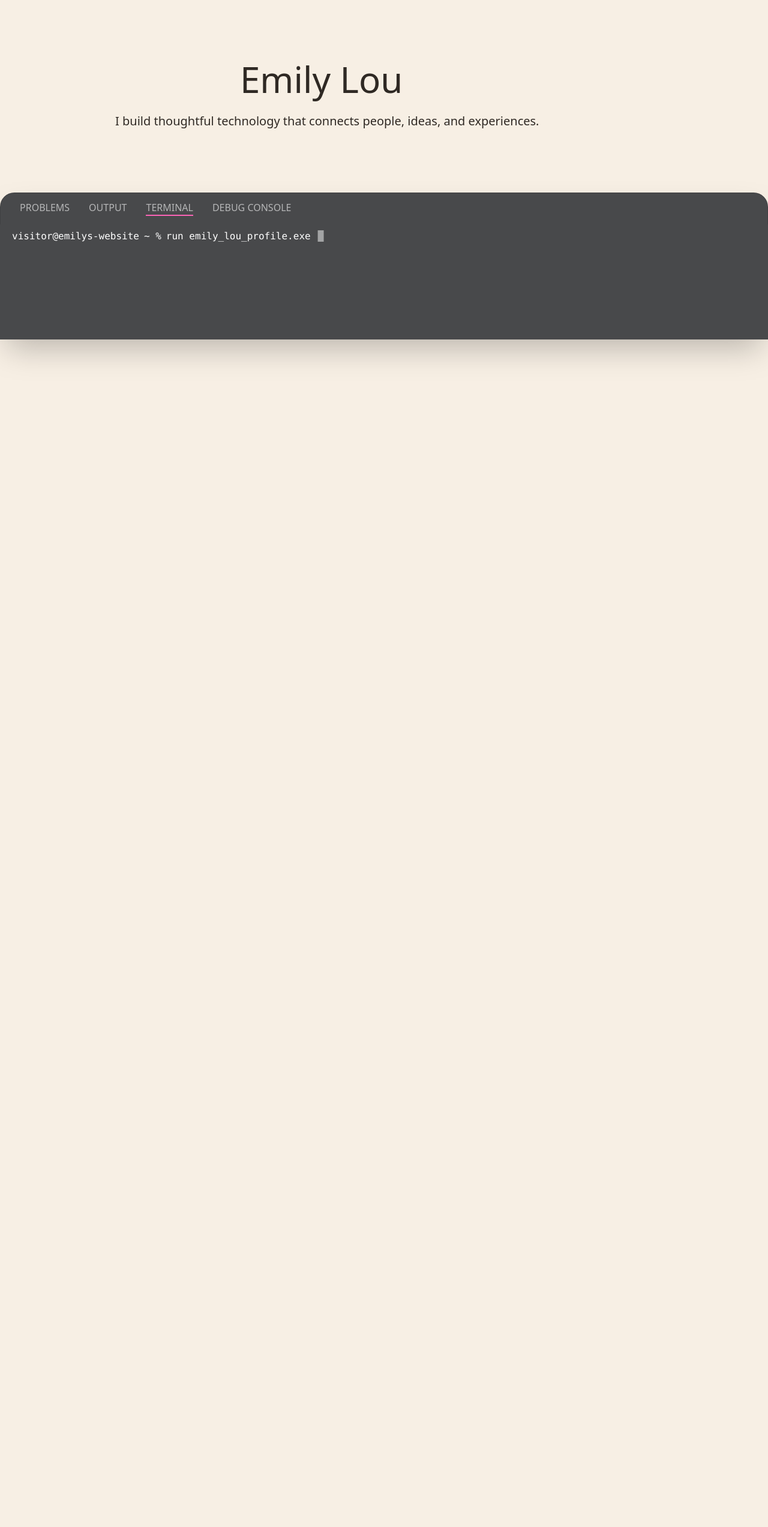
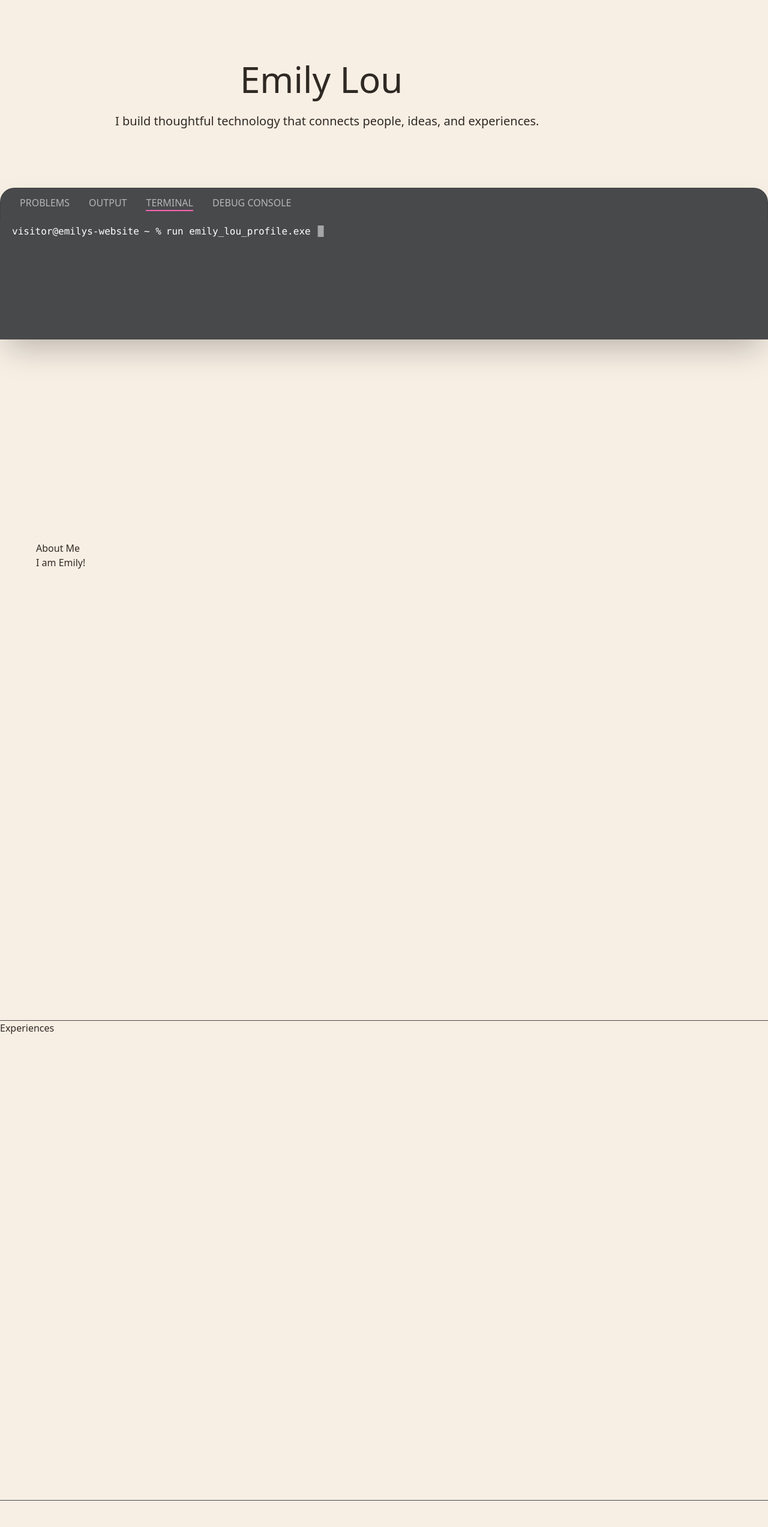
Before and after one commit to elou8155/personal-website, a Next.js app in the folder portfolio/: page / in a window 1280 px wide. Shown: the part 234-2780 px from the top of the page at 60% size. Before the commit the page ends 800 px from the top, so only its background shows below. Built offline with nearby package versions, Linux system fonts and the light colour scheme.

Commit message:
Created remaining website sections

```diff
--- /dev/null
+++ b/portfolio/app/components/About.tsx
@@ -0,0 +1,13 @@
+export default function About(){
+    return (
+        <section id="about" className="px-15 relative mx-auto min-h-screen">
+            <h2>
+                About Me
+            </h2>
+            <p>
+                I am Emily!
+            </p>
+            <div className="absolute bottom-0 left-0 right-0 w-full h-px bg-grey"/>
+        </section>
+    )
+}
--- /dev/null
+++ b/portfolio/app/components/Contact.tsx
@@ -0,0 +1,10 @@
+export default function Contact(){
+    return(
+        <section id="contact" className="px-10 py-10 relative min-h-screen mx-auto">
+            <h2>
+                Contact
+            </h2>
+            <div className="mx-auto absolute bottom-0 left-0 right-0 h-px bg-grey"/>
+        </section>
+    )
+}
--- /dev/null
+++ b/portfolio/app/components/Experience.tsx
@@ -0,0 +1,10 @@
+export default function Experience(){
+    return(
+        <section id="experience" className="relative min-h-screen mx-auto">
+            <h2>
+                Experiences
+            </h2>
+            <div className="mx-auto absolute bottom-0 left-0 right-0 h-px bg-grey"/>
+        </section>
+    )
+}
--- /dev/null
+++ b/portfolio/app/components/Hero.tsx
@@ -0,0 +1,13 @@
+export default function Hero(){
+    return (
+        <section id="home" className="min-h-screen">
+            <h1 className="mt-70 mx-100 text-5xl sm:text-6xl">
+            Emily Lou
+            </h1>
+            <p className="mt45 px-48 px-10 leading-20 sm:text-xl">
+            I build thoughtful technology that connects people, ideas, and experiences.
+            </p>
+            <div className="mx-auto absolute bottom-0 left-0 right-0 h-px bg-grey"/>
+        </section>
+    );
+}
--- a/portfolio/app/components/Nav.tsx
+++ b/portfolio/app/components/Nav.tsx
@@ -19,10 +19,11 @@ export default function Nav() {
                 </button>
 
                 <ul className={`hidden sm:flex gap-6 ${open ? "block" : ""}`}>
-                    <li><Link href="#experiences"> Experience</Link></li>
+                    <li><Link href="#about">About Me</Link></li>
+                    <li><Link href="#experience"> Experience</Link></li>
                     <li><Link href="#projects">Projects</Link></li>
-                    <li><Link href="#Skills">Skills</Link> </li>
-                    <li><Link href="#Contact">Contact</Link></li>
+                    <li><Link href="#skills">Skills</Link> </li>
+                    <li><Link href="#contact">Contact</Link></li>
                 </ul>
             </nav>
         </header>
--- /dev/null
+++ b/portfolio/app/components/ProjectCard.tsx
@@ -0,0 +1,51 @@
+type ProjectCardProps = {
+    title: string;
+    description: string;
+    image: string;
+    technologies: string[];
+};
+
+export default function ProjectCard({
+    title,
+    description,
+    image,
+    technologies,
+}: ProjectCardProps ) {
+    return(
+        <div className="group overflow-hidden rounded-2xl border border-gray-200 bg-white shadow-sm transition-all duration-300 hover:-translate-y-2 hover:shadow-xl">
+            {/* Image */}
+            <div className="overflow-hidden">
+                <img
+                    src={image}
+                    alt={title}
+                    className="h-56 w-full object-cover"
+                />
+            </div>
+
+            {/* Content */}
+            <div className="space-y-4 p-6">
+                <h3 className="text-2xl font-semibold">{title}</h3>
+
+                <p className="text-gray-600">
+                    {description}
+                </p>
+
+            {/* Tech Stack */}
+            <div className="flex flex-wrap gap-2">
+                {technologies.map((tech)=> (
+                    <span key={tech}
+                    className="rounded-full bg-pink-100 px-3 py-1 text-sm font-medium text-pink-700"
+                    >
+                        {tech}
+                    </span>
+                ))}
+            </div>
+
+
+
+
+            </div>
+
+        </div>
+    )
+}
--- /dev/null
+++ b/portfolio/app/components/Projects.tsx
@@ -0,0 +1,12 @@
+import ProjectCard from "./ProjectCard";
+
+export default function Projects(){
+    return(
+        <section id="projects" className="px-10 py-10 relative min-h-screen mx-auto">
+            <h2>
+                Projects
+            </h2>
+            <div className="mx-auto absolute bottom-0 left-0 right-0 h-px bg-grey"/>
+        </section>
+    )
+}
--- a/portfolio/app/components/Terminal.tsx
+++ b/portfolio/app/components/Terminal.tsx
@@ -24,6 +24,7 @@ function TerminalBody({ onDone }: { onDone: () => void}) {
     const command = "run emily_lou_profile.exe";
     const [text, setText] = useState("");
     const [done, setDone] = useState(false);
+    const [showFirstCursor, setShowFirstCursor] = useState(true)
 
     useEffect(() => {
         let i = 0;
@@ -40,13 +41,14 @@ function TerminalBody({ onDone }: { onDone: () => void}) {
 
                     window.setTimeout(() => {
                         setDone(true);
-                    }, 850);
+                        setShowFirstCursor(false);
+                    }, 950);
 
                     window.setTimeout(() => {
                         onDone();
-                    }, 2000)
+                    }, 2200)
                 }
-             }, 130)
+             }, 150)
         }, 1800);
 
         return () => {
@@ -56,12 +58,14 @@ function TerminalBody({ onDone }: { onDone: () => void}) {
     }, []);
 
     return (
-        <div className="bg-grey px-5 py-2 pb-40 font-mono text-sm sm:text-base">
+        <div className="bg-grey px-5 py-2 pb-40 font-mono h-50 text-sm sm:text-base">
             <div className="text-white flex items-start gap-2">
                 <span> visitor@emilys-website </span>
                 <span> ~ %</span>
                 <span>{text}</span>
-                <span className="ml-1 animate-pulse [animation-duration:1s]"> █</span>
+                {showFirstCursor && (
+                    <span className="ml-1 animate-pulse [animation-duration:1s]"> █</span>
+                )}
             </div>
 
             {done && (
--- a/portfolio/app/globals.css
+++ b/portfolio/app/globals.css
@@ -10,3 +10,7 @@
 body{
   @apply bg-cream text-ink;
 }
+
+html{
+  scroll-behavior: smooth;
+}
--- a/portfolio/app/page.tsx
+++ b/portfolio/app/page.tsx
@@ -1,19 +1,20 @@
 import Image from "next/image";
 import Terminal from "./components/Terminal";
+import Hero from "./components/Hero";
+import About from "./components/About";
+import Experience from "./components/Experience";
+import Projects from "./components/Projects";
+import Contact from "./components/Contact";
 
 export default function Home(){
   return (
     <main>
-      <section>
-        <h1 className="mt-70 mx-100 text-5xl sm:text-6xl">
-          Emily Lou
-        </h1>
-        <p className="mt45 px-48 px-10 leading-20 sm:text-xl">
-          I build thoughtful technology that connects people, ideas, and experiences.
-        </p>
-      </section>
-
+      <Hero />
       <Terminal />
+      <About />
+      <Experience />
+      <Projects />
+      <Contact />
     </main>
   )
 }
```
